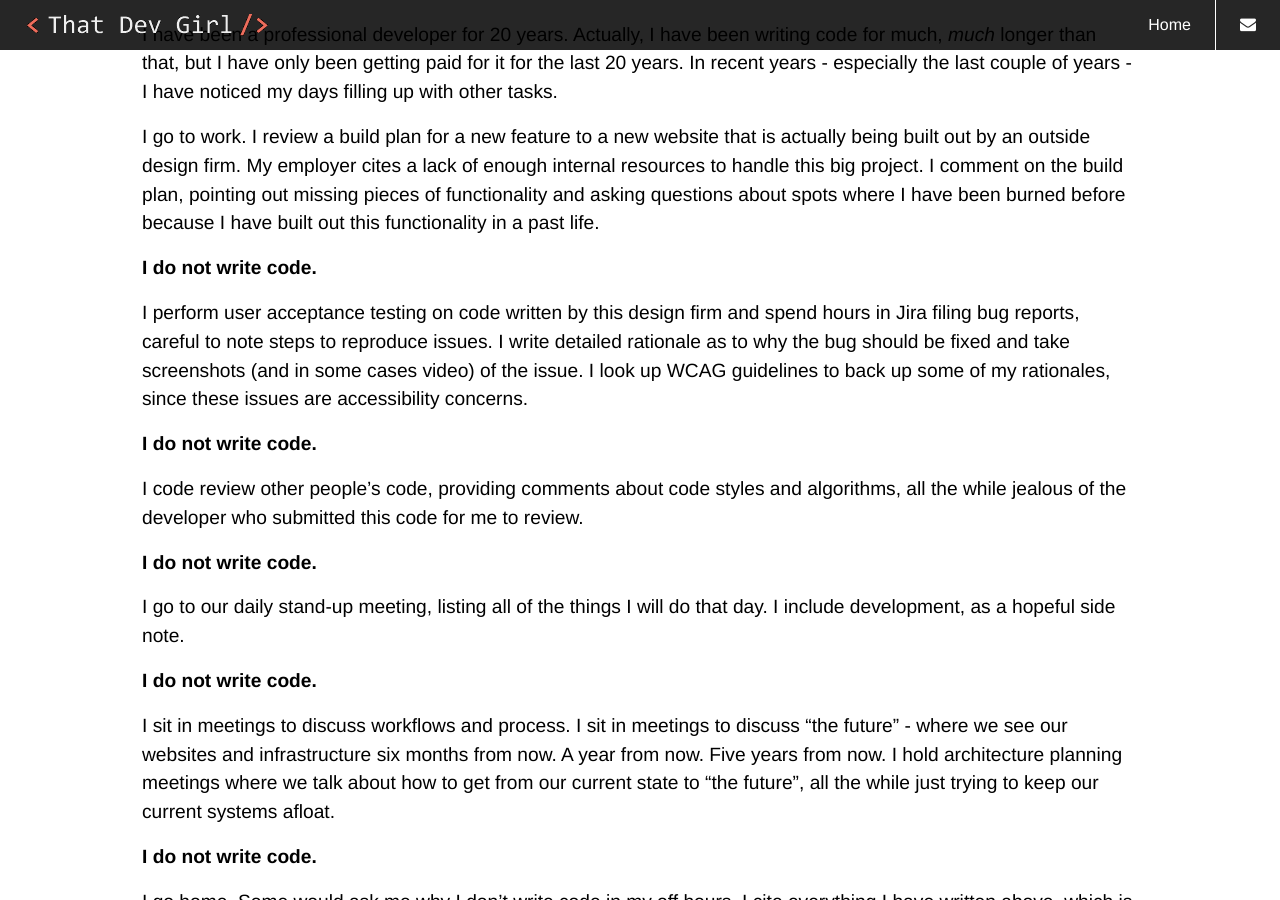
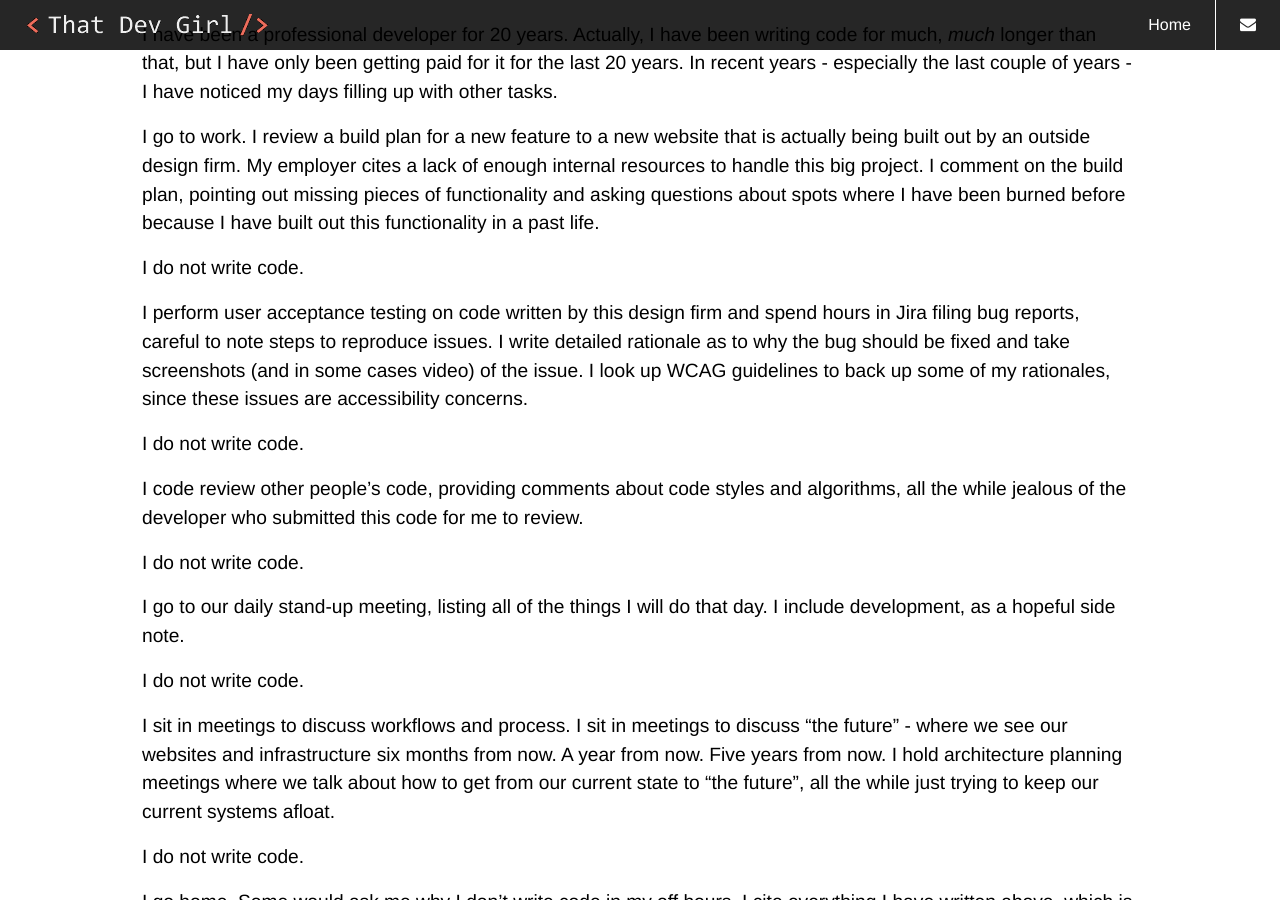
Before and after one commit to That-Dev-Girl-Archives/thatdevgirl.com, a Jekyll site: the page built from _posts/2019-08-05-dirty-secret-junior-dev.md, in a window 1280 px wide and 900 px high, scrolled down 351 px. Built offline with Jekyll 4.4.1, drawn with Linux system fonts in a browser that asks for light colours.

Commit message:
Another quick update

```diff
--- a/_posts/2019-08-05-dirty-secret-junior-dev.md
+++ b/_posts/2019-08-05-dirty-secret-junior-dev.md
@@ -10,23 +10,23 @@ I have been a professional developer for 20 years. Actually, I have been writing
 
 I go to work. I review a build plan for a new feature to a new website that is actually being built out by an outside design firm. My employer cites a lack of enough internal resources to handle this big project. I comment on the build plan, pointing out missing pieces of functionality and asking questions about spots where I have been burned before because I have built out this functionality in a past life.
 
-**I do not write code.**
+I do not write code.
 
 I perform user acceptance testing on code written by this design firm and spend hours in Jira filing bug reports, careful to note steps to reproduce issues. I write detailed rationale as to why the bug should be fixed and take screenshots (and in some cases video) of the issue. I look up WCAG guidelines to back up some of my rationales, since these issues are accessibility concerns.
 
-**I do not write code.**
+I do not write code.
 
 I code review other people's code, providing comments about code styles and algorithms, all the while jealous of the developer who submitted this code for me to review.
 
-**I do not write code.**
+I do not write code.
 
 I go to our daily stand-up meeting, listing all of the things I will do that day. I include development, as a hopeful side note.
 
-**I do not write code.**
+I do not write code.
 
 I sit in meetings to discuss workflows and process. I sit in meetings to discuss "the future" - where we see our websites and infrastructure six months from now. A year from now. Five years from now. I hold architecture planning meetings where we talk about how to get from our current state to "the future", all the while just trying to keep our current systems afloat.
 
-**I do not write code.**
+I do not write code.
 
 I go home. Some would ask me why I don't write code in my off hours. I cite everything I have written above, which is, frankly, a mentally exhausting day already. Besides (and more importantly), I want to spend time with my kid when I get home.
 
```
